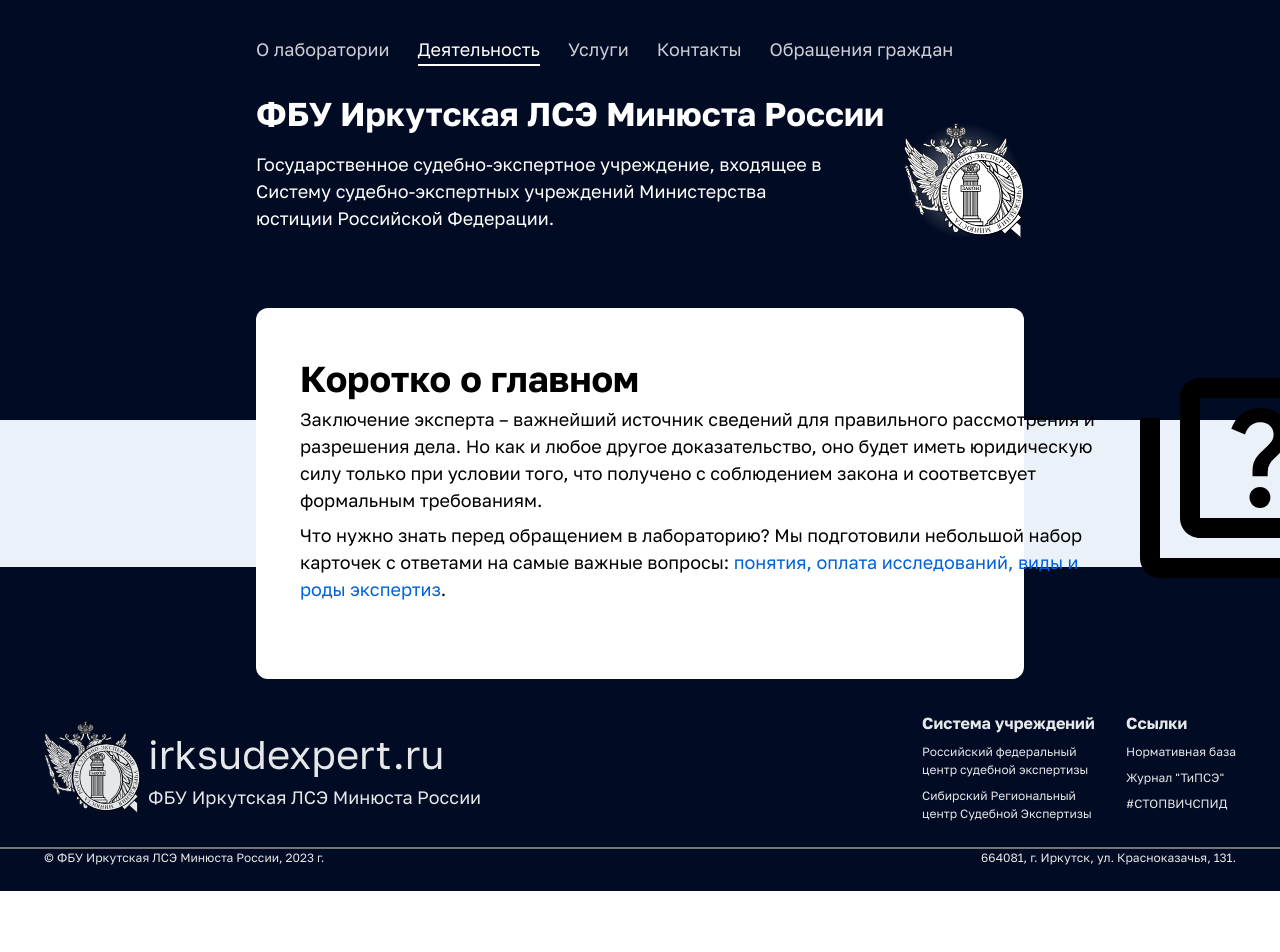
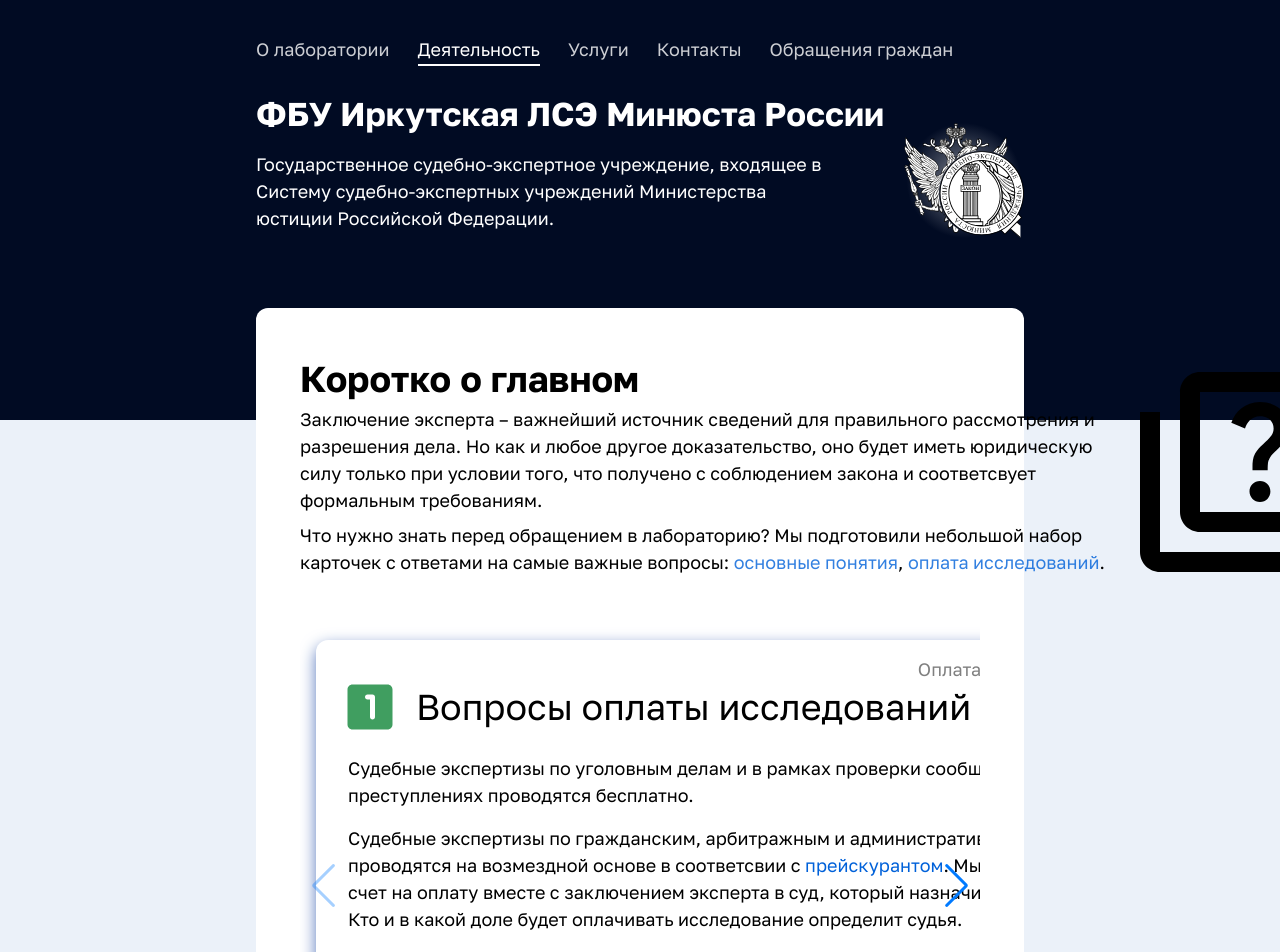
Before and after one commit to vartuom/irk-lse, a React (Vite) app: page /cards/payment in a window 1280 px wide. Shown: the top 952 px of the page. Before the commit the page ends 891 px from the top, so only its background shows below. Built offline with nearby package versions, Linux system fonts and the light colour scheme.

Commit message:
28-02-home

```diff
--- a/src/components/cardSliders/cardSlider.module.css
+++ b/src/components/cardSliders/cardSlider.module.css
@@ -2,32 +2,44 @@
 }
 
 .swiper__slide {
-    width: 560px;
+    width: 860px;
     padding: 16px;
     box-sizing: border-box;
 }
 
 .swiper__card {
+    min-height: 100px;
+    border-radius: 12px;
+    padding: 16px 32px 32px 32px;
+    box-sizing: border-box;
+    box-shadow: 0px 6px 16px #5a7abe;
+}
+
+.card__content {
     display: flex;
     flex-direction: column;
     gap: 16px;
-    min-height: 400px;
-    border-radius: 12px;
-    padding: 36px;
-    box-sizing: border-box;
-    box-shadow: 0px 6px 16px #5a7abe;
+}
+
+.card__type {
+    text-align: right;
+    font: 18px/1.5 var(--font-golos-regular);
+    margin: 0;
+    color: gray;
 }
 
 .card__title {
     display: flex;
     gap: 16px;
     align-items: center;
-    min-height: 92px;
+    min-height: 64px;
+    margin-top: -8px;
+    margin-left: -8px;
 }
 
 .card__heading {
     margin: 0;
-    font: 28px/1.1 var(--font-golos-regular);
+    font: 36px/1.1 var(--font-golos-regular);
 }
 
 .card__paragraph {
--- /dev/null
+++ b/src/components/cardSliders/paymentSlider.tsx
@@ -0,0 +1,77 @@
+import React from "react";
+import { Pagination, Navigation } from "swiper";
+import { Swiper, SwiperSlide } from "swiper/react";
+import LooksOneRoundedIcon from "@mui/icons-material/LooksOneRounded";
+import Looks3RoundedIcon from "@mui/icons-material/Looks3Rounded";
+import s from "./cardSlider.module.css";
+
+function PaymentSlider() {
+    return (
+        <div>
+            {/* <h2 className={s.swiper__title}>В первую очередь</h2>
+            <div className={s.swiper__nav}>
+                <div>
+                    <ArrowBackRoundedIcon sx={{ fontSize: 48, opacity: 0.5 }} />
+                </div>
+                <div className={s.swiperLink}>
+                    <p className={s.arrowText}>Автотехника и ДТП</p>
+                    <ArrowForwardRoundedIcon sx={{ fontSize: 48 }} />
+                </div>
+            </div> */}
+            <Swiper
+                slidesPerView="auto"
+                spaceBetween={8}
+                pagination
+                navigation
+                modules={[Pagination, Navigation]}
+                className="mySwiper"
+            >
+                <SwiperSlide className={s.swiper__slide}>
+                    <div className={s.swiper__card}>
+                        <p className={s.card__type}>Оплата исследований</p>
+                        <div className={s.card__content}>
+                            <div className={s.card__title}>
+                                <LooksOneRoundedIcon
+                                    sx={{ fontSize: "60px", color: "#409E60" }}
+                                />
+                                <h3 className={s.card__heading}>
+                                    Вопросы оплаты исследований
+                                </h3>
+                            </div>
+                            <div className={s.card__paragraph}>
+                                Судебные экспертизы по уголовным делам и в
+                                рамках проверки сообщений о преступлениях
+                                проводятся бесплатно.
+                            </div>
+                            <div className={s.card__paragraph}>
+                                Судебные экспертизы по гражданским, арбитражным
+                                и административным делам проводятся на
+                                возмездной основе в соответсвии с{" "}
+                                <span className="spanAccent">
+                                    прейскурантом
+                                </span>
+                                . Мы отправим счет на оплату вместе с
+                                заключением эксперта в суд, который назначил
+                                экспертизу. Кто и в какой доле будет оплачивать
+                                исследование определит судья.
+                            </div>
+                            <div className={s.card__paragraph}>
+                                Внесудебные экспертизы (экспертные исследования)
+                                оплачиваются заказчиком в зависимости от затрат
+                                времени эксперта. Вы получите счет на оплату
+                                после завершения исследования.
+                            </div>
+                            <div className={s.card__paragraph}>
+                                Уточнить вопросы оплаты исследований вы всегда
+                                можете по телефонам из раздела{" "}
+                                <span className="spanAccent">контактов</span>.
+                            </div>
+                        </div>
+                    </div>
+                </SwiperSlide>
+            </Swiper>
+        </div>
+    );
+}
+
+export default PaymentSlider;
--- a/src/pages/cardsPage/cardsPage.tsx
+++ b/src/pages/cardsPage/cardsPage.tsx
@@ -5,9 +5,10 @@ import "swiper/css/navigation";
 import "swiper/css/pagination";
 import ArrowBackRoundedIcon from "@mui/icons-material/ArrowBackRounded";
 import ArrowForwardRoundedIcon from "@mui/icons-material/ArrowForwardRounded";
-import { Route, Routes } from "react-router-dom";
+import { Link, Route, Routes } from "react-router-dom";
 import s from "./cardsPage.module.css";
 import BasicsSlider from "../../components/cardSliders/basicsSlider";
+import PaymentSlider from "../../components/cardSliders/paymentSlider";
 
 function CardsPage() {
     return (
@@ -28,11 +29,17 @@ function CardsPage() {
                             Что нужно знать перед обращением в лабораторию? Мы
                             подготовили небольшой набор карточек с ответами на
                             самые важные вопросы:{" "}
-                            <span className="spanAccent">
-                                {" "}
-                                понятия, оплата исследований, виды и роды
-                                экспертиз
-                            </span>
+                            <Link className="link" to="/cards" state="noScroll">
+                                основные понятия
+                            </Link>
+                            {", "}
+                            <Link
+                                className="link"
+                                to="payment"
+                                state="noScroll"
+                            >
+                                оплата исследований
+                            </Link>
                             .
                         </p>
                     </div>
@@ -48,6 +55,7 @@ function CardsPage() {
             <div className={s.swiper__container}>
                 <Routes>
                     <Route index element={<BasicsSlider />} />
+                    <Route path="payment" element={<PaymentSlider />} />
                 </Routes>
             </div>
         </main>
```
Also changed, not shown: src/components/cardSliders/basicsSlider.tsx (+109 -120 lines).
